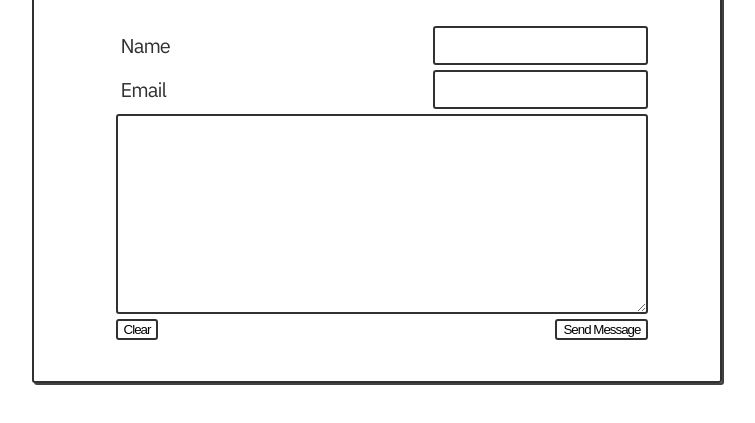
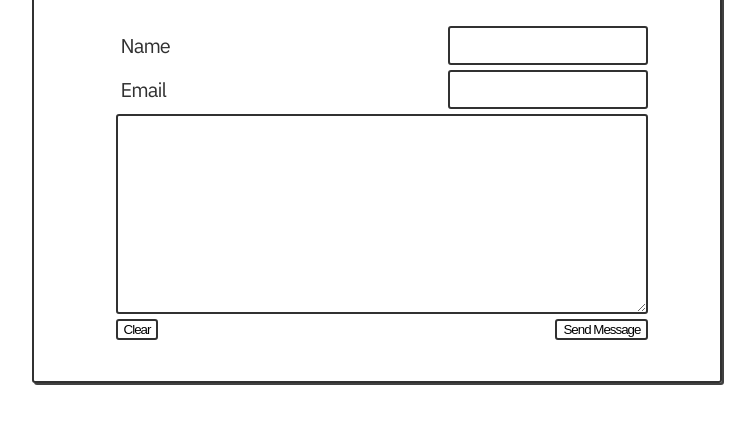
Before and after one commit to krnsk0/krnsk0.dev, a Gatsby site: page /contact in a window 1280 px wide. Shown: the part 221-644 px from the top of the page, without its empty margins (263-1018 px from the left). Built offline with nearby package versions, Linux system fonts and the light colour scheme; Gatsby itself is replaced by a stand-in of ours.

Commit message:
smaller email and name boxes on contact page

```diff
--- a/src/pages/contact.js
+++ b/src/pages/contact.js
@@ -48,7 +48,7 @@ const FormElement = styled.form`
 const Input = styled.input`
   border: 2px solid #313131;
   border-radius: 3px;
-  width: 215px;
+  width: 200px;
   padding: 5px;
 `
 
```
